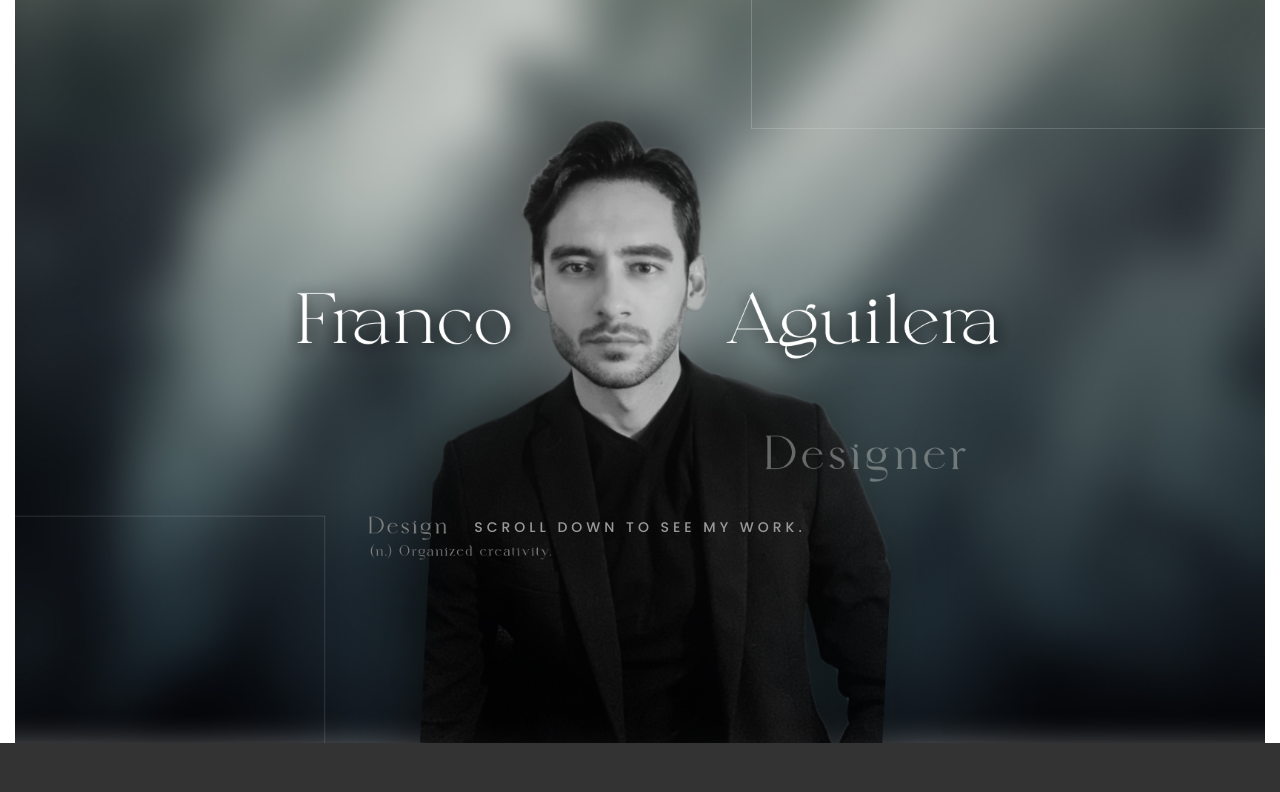
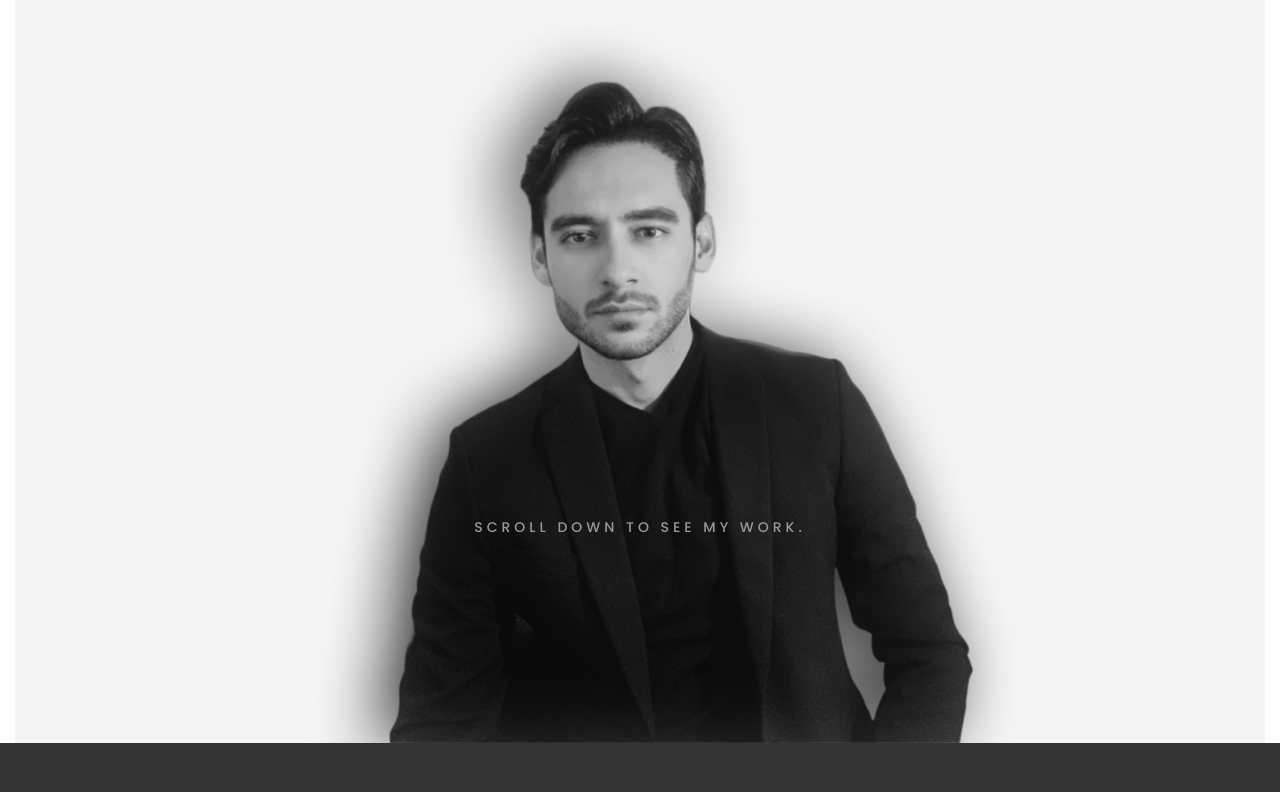
Before and after one commit to francodesignio/francodesignio.github.io, a plain HTML site: page index.html in a window 1280 px wide. Shown: the part 57-849 px from the top of the page. Drawn offline with Linux system fonts and the light colour scheme; files whose address does not match are found by name.

Commit message:
return main 2

```diff
--- a/css/style.css
+++ b/css/style.css
@@ -439,7 +439,7 @@ h5 {
     display: table;
     height: 100vh;
     width: 100%;
-    background-image: url(../img/franco-bg-main-new.jpg);
+    background-image: url(../img/franco-bg-main-2.jpg);
     background-position: center, center;
     background-size: cover;
 }
```
